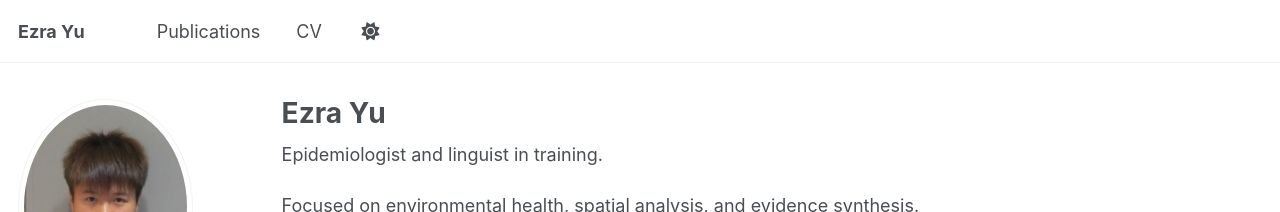
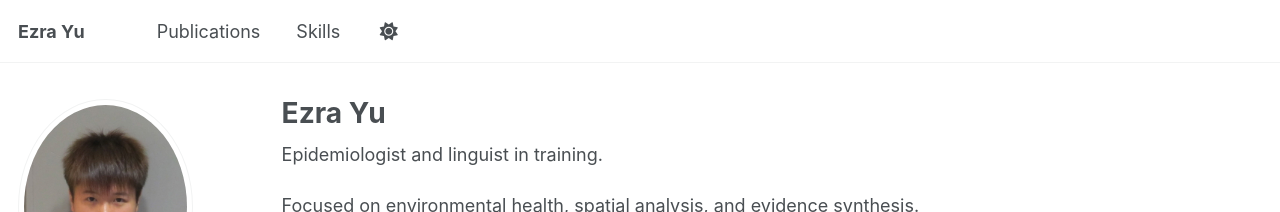
Before and after one commit to ezraxyu/ezraxyu.github.io, a Jekyll site: the page built from index.md, in a window 1280 px wide. Shown: the top 212 px of the page. Built offline with Jekyll 4.4.1, drawn with Linux system fonts in a browser that asks for light colours; some web fonts are replaced; a script that is not in the unit is left out.

Commit message:
Update navigation.yml

```diff
--- a/_data/navigation.yml
+++ b/_data/navigation.yml
@@ -9,5 +9,5 @@
 main:
   - title: "Publications"
     url: /publications/
-  - title: "CV"
-    url: /cv/
+  - title: "Skills"
+    url: /skills/
```
